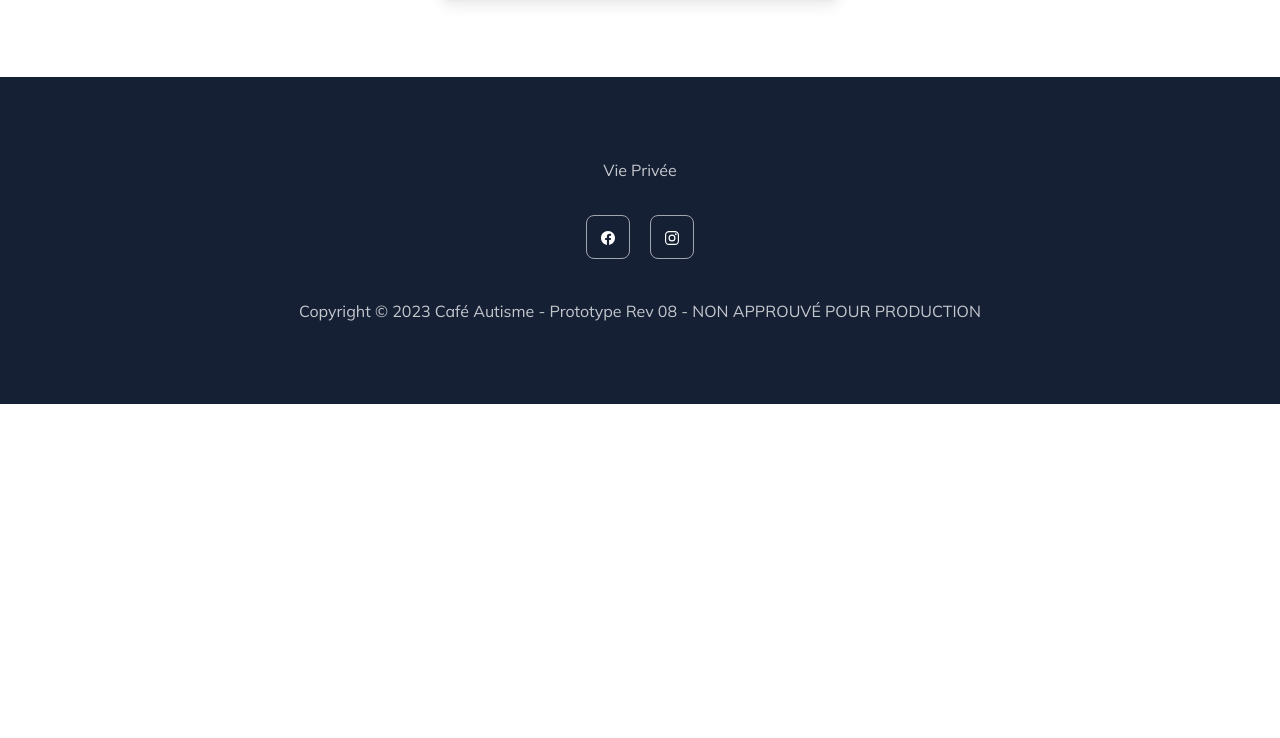
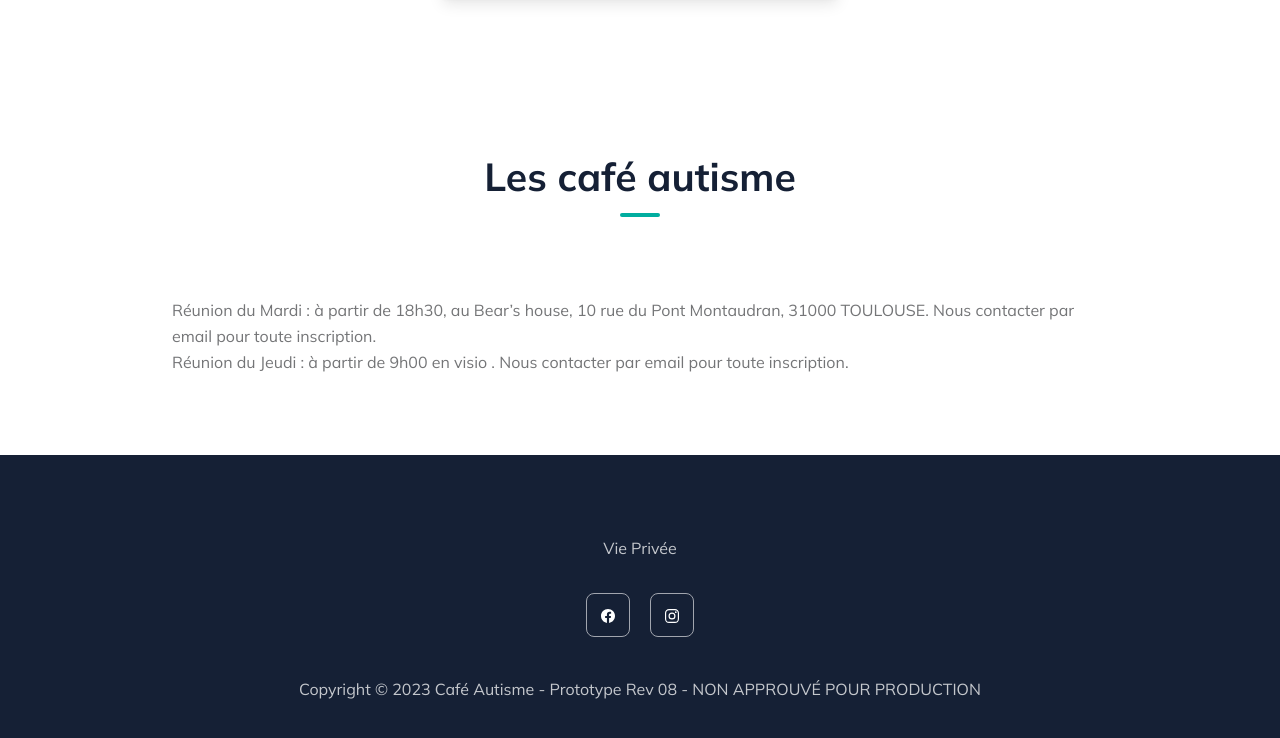
Before and after one commit to Arthegor/cafewebsite, an Astro site: page /programme in a window 1280 px wide. Shown: the part 1434-2172 px from the top of the page. Before the commit the page ends 1838 px from the top, so only its background shows below. Built offline with nearby package versions, Linux system fonts and the light colour scheme; Astro itself is replaced by a stand-in of ours; some packages are replaced by stand-ins of ours; what tailwind-bootstrap-grid would draw is missing.

Commit message:
mise à jour page "notre programme"

```diff
--- a/src/content/config.ts
+++ b/src/content/config.ts
@@ -41,6 +41,7 @@ const pagesCollection = defineCollection({
     id: z.string().optional(),
     title: z.string(),
     title2: z.string().optional(),
+    title3: z.string().optional(),
     meta_title: z.string().optional(),
     description: z.string().optional(),
     image: z.string().optional(),
--- /dev/null
+++ b/src/content/pages/lescafe.md
@@ -0,0 +1,7 @@
+---
+title: "Les café autisme"
+draft: false
+---
+Réunion du Mardi : à partir de 18h30,  au Bear's house, 10 rue du Pont Montaudran, 31000 TOULOUSE. Nous contacter par email pour toute inscription.
+
+Réunion du Jeudi : à partir de 9h00 en visio . Nous contacter par email pour toute inscription.
--- a/src/pages/programme.astro
+++ b/src/pages/programme.astro
@@ -4,10 +4,13 @@ import { markdownify } from "@lib/utils/textConverter";
 import { getEntryBySlug } from "astro:content";
 const entry = await getEntryBySlug("pages", "programme");
 const entry2 = await getEntryBySlug("pages", "agenda");
+const entry3 = await getEntryBySlug("pages", "lescafe");
 const { Content } = await entry.render();
 const { title } = entry.data;
 const { title: title2 } = entry2.data;
 const { Content: Content2 } = await entry2.render();
+const { title: title3 } = entry3.data;
+const { Content: Content3 } = await entry3.render();
 ---
 
 <Base>
@@ -23,4 +26,10 @@ const { Content: Content2 } = await entry2.render();
       <Content2 />
     </div>
  </section>
+ <section class="section">
+  <div class="container">
+    <h1 set:html={markdownify(title3)} class="h2 page-heading" />
+    <Content3 />
+  </div>
+</section>
 </Base>
```
